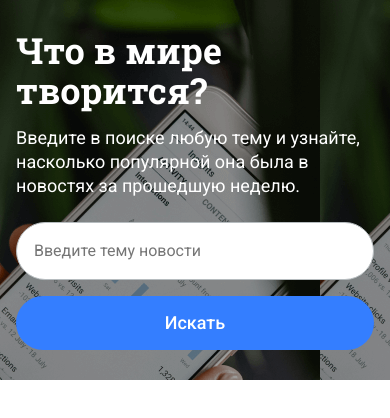
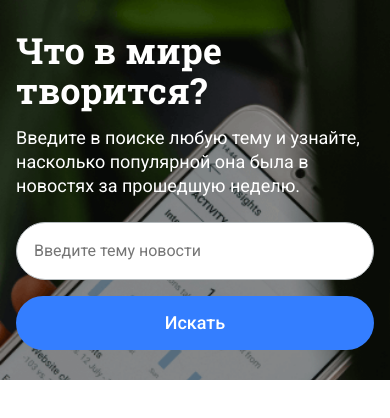
Before and after one commit to Endless1ve/Vue-News, a Vue app: page /#/ in a window 390 px wide. Shown: the top 418 px of the page. Built offline with nearby package versions, Linux system fonts and the light colour scheme.

Commit message:
feat(custom): change images
Убрал загрузку изображений, так как она не работает, добавил изображения в переменные

```diff
--- a/src/assets/styles/variables.scss
+++ b/src/assets/styles/variables.scss
@@ -5,6 +5,9 @@ $second-dark-color: #347eff;
 $main-light-color: #ffffff;
 $second-ligth-color: #b6bcbf;
 $bg-ligth-color: #f5f6f7;
+
+$search-image: "/public/images/searchBg.png";
+$search-image-min: "/public/images/searchBg-min.png";
 
 @mixin flex-column {
   display: flex;
--- a/src/components/SearchBlock/SearchBlock.model.js
+++ b/src/components/SearchBlock/SearchBlock.model.js
@@ -4,11 +4,4 @@ export default {
   components: {
     SearchActions,
   },
-  created() {
-    const imageUrls = ["/images/searchBg.png", "/images/searchBg-min.png"];
-    imageUrls.forEach((url) => {
-      const img = new Image();
-      img.src = url;
-    });
-  },
 };
--- a/src/components/SearchBlock/SearchBlock.module.scss
+++ b/src/components/SearchBlock/SearchBlock.module.scss
@@ -1,14 +1,12 @@
 .search {
   align-items: center;
-  background-image: url("/public/images/searchBg.png");
+  background-image: url($search-image);
   background-position: center top;
   background-size: cover;
   @include flex-column;
 
   @media screen and (max-width: 400px) {
-    background-image: url("/public/images/searchBg-min.png");
-    background-position: 0% 0%;
-    background-size: auto;
+    background-image: url($search-image-min);
   }
 }
 
```
